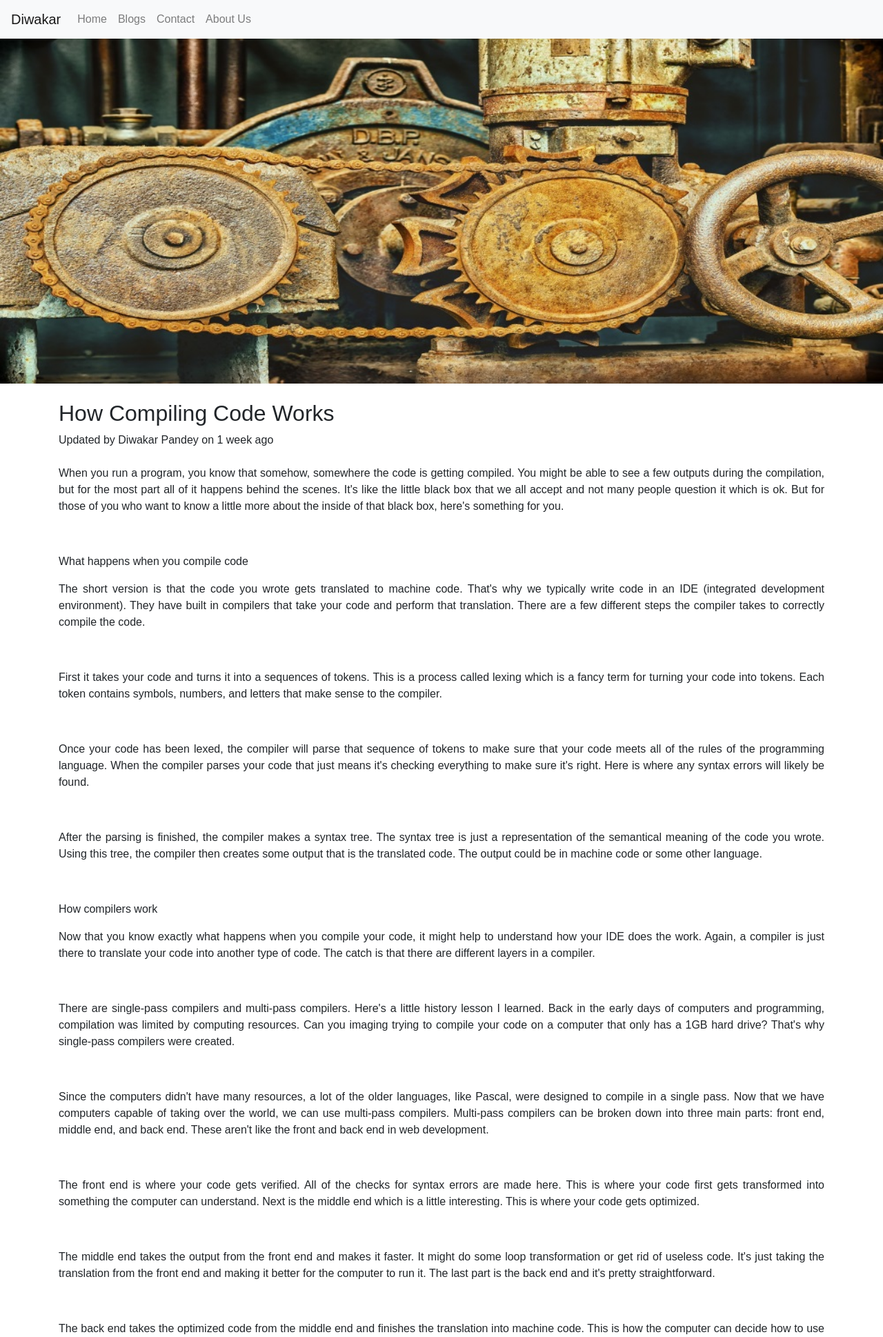
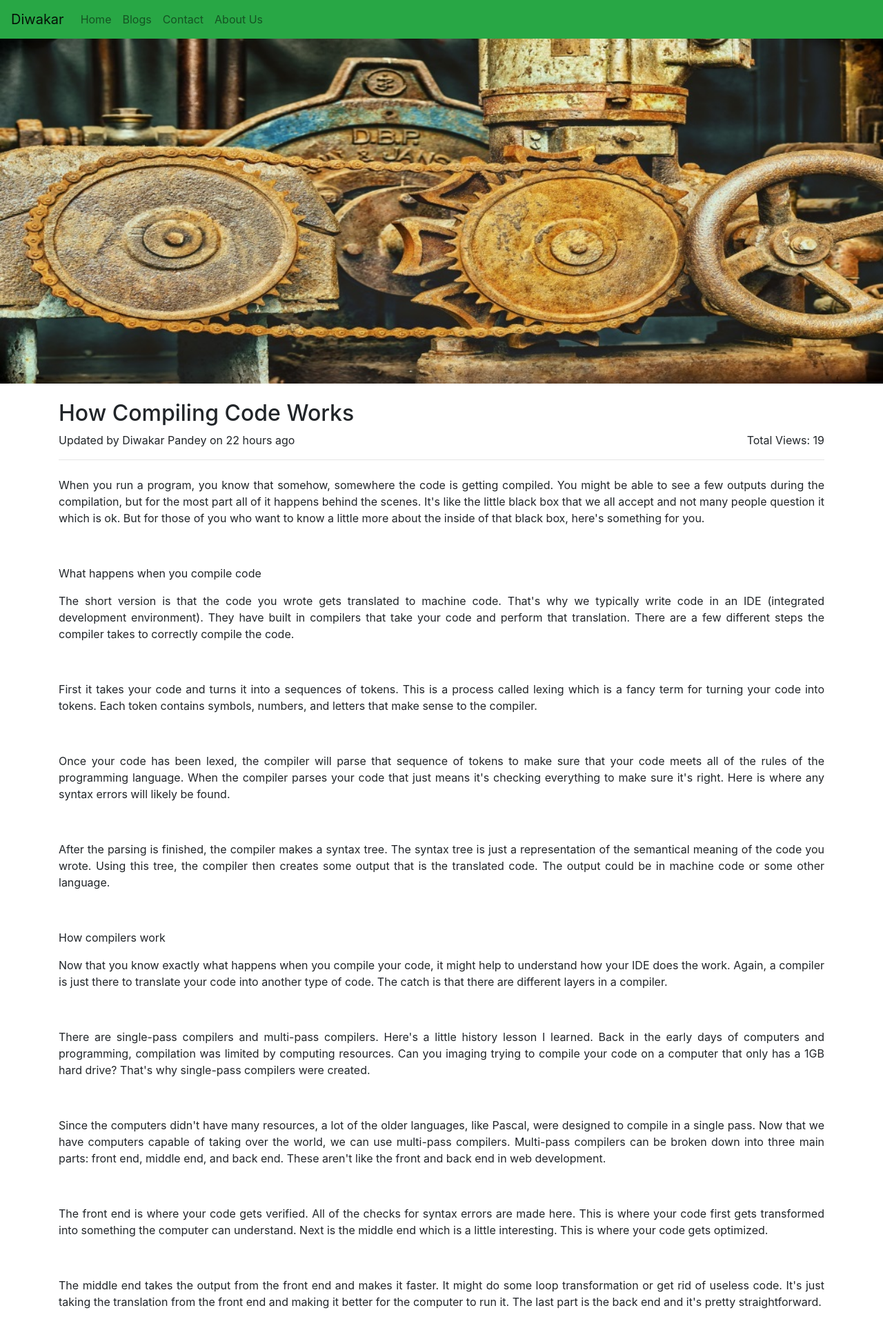
Before and after one commit to diwap/portfolio, a Django app: page /blogs/5 in a window 1280 px wide. Shown: the top 1938 px of the page at 69% size. Run offline with Django 3.2, Linux system fonts and the light colour scheme; data comes from the database, SQL or seed files in the repository; some libraries are stand-ins or nearby versions.

Commit message:
vIew_count in blog added

```diff
--- a/blog/models.py
+++ b/blog/models.py
@@ -11,8 +11,10 @@ class Blog(models.Model):
     cover_image = models.ImageField(upload_to="blogs", default="static/default_blog.jpg")
     # Execute makemigrations to create migration file and migrate to populate in database
 
-    created_date = models.DateTimeField(auto_now=True)
+    created_date = models.DateTimeField(auto_now_add=True)
     created_by = models.ForeignKey(User, on_delete=models.SET_NULL, null=True)
+
+    total_views = models.IntegerField(default=1)
 
     def trunc_body(self):
         trunc_body = self.content[:100]
@@ -26,6 +28,9 @@ class Blog(models.Model):
     def __str__(self):
         return self.title
 
+    class Meta:
+        ordering = ["-total_views"]
+
 class Comment(models.Model):
     body = models.TextField()
     created_date = models.DateTimeField(auto_now=True)
--- a/blog/templates/blog/base/base.html
+++ b/blog/templates/blog/base/base.html
@@ -29,13 +29,13 @@
     {% block extrascripts %}
     {% endblock %}
     <style>
-        /* @import url('https://fonts.googleapis.com/css?family=Indie+Flower&display=swap');
-        body {
+        @import url('https://fonts.googleapis.com/css?family=Indie+Flower&display=swap');
+        /* body {
             font-family: 'Indie Flower', cursive;
         } */
-        body {
+        /* body {
           font-family: Arial, Helvetica, sans-serif;
-        }
+        } */
     </style>
   </body>
 </html>
--- a/blog/templates/blog/blog_detail.html
+++ b/blog/templates/blog/blog_detail.html
@@ -14,7 +14,11 @@ Blogs Detail
 <div class="container">
     <div class="mt-4 mb-4">
         <h2>{{ blog.title }}</h2>
-        <p>Updated by {{ blog.created_by.first_name }} {{ blog.created_by.last_name }} on {{ blog.created_date|naturaltime }}</p>
+        <p>
+            Updated by {{ blog.created_by.first_name }} {{ blog.created_by.last_name }} on {{ blog.created_date|naturaltime }}
+            <span class="float-right">Total Views: {{blog.total_views}}</span>
+        </p>
+        <hr>
     </div>
     <div class="row">
         <div class="col-md-12">
--- a/blog/templates/blog/partial/navbar.html
+++ b/blog/templates/blog/partial/navbar.html
@@ -1,5 +1,5 @@
-<nav class="navbar navbar-expand-lg navbar-light bg-light">
-    <a class="navbar-brand" href="#">Diwakar</a>
+<nav class="navbar navbar-expand-lg navbar-light bg-success">
+    <a class="navbar-brand" href="{% url 'blog_list' %}">Diwakar</a>
     <button class="navbar-toggler" type="button" data-toggle="collapse" data-target="#navbarNav" aria-controls="navbarNav"
         aria-expanded="false" aria-label="Toggle navigation">
         <span class="navbar-toggler-icon"></span>
--- a/blog/views.py
+++ b/blog/views.py
@@ -2,6 +2,11 @@ from django.shortcuts import render
 
 from blog.models import Blog, Comment
 
+
+# def view_counter(id):
+#     ptv = Blog.objects.get(pk=id)
+#     ptv.total_views = ptv.total_views + 1
+#     ptv.save()
 
 def blog_list(request):
     context = {
@@ -10,6 +15,11 @@ def blog_list(request):
     return render(request, 'blog/index.html', context)
 
 def blog_detail(request, id):
+
+    if request.method == 'GET':
+        ptv = Blog.objects.get(pk=id)
+        ptv.total_views = ptv.total_views + 1
+        ptv.save()
 
     if request.method == 'POST':
         created_by = request.POST.get('created_by', None)
```
Also changed, not shown: blog/templates/blog/partial/cards.html (+7 -0 lines), blog/migrations/0011_auto_20190530_0717.py (added), db.sqlite3, media/blogs/a7fPgRuwp_KBKokEG.jpeg (added).
